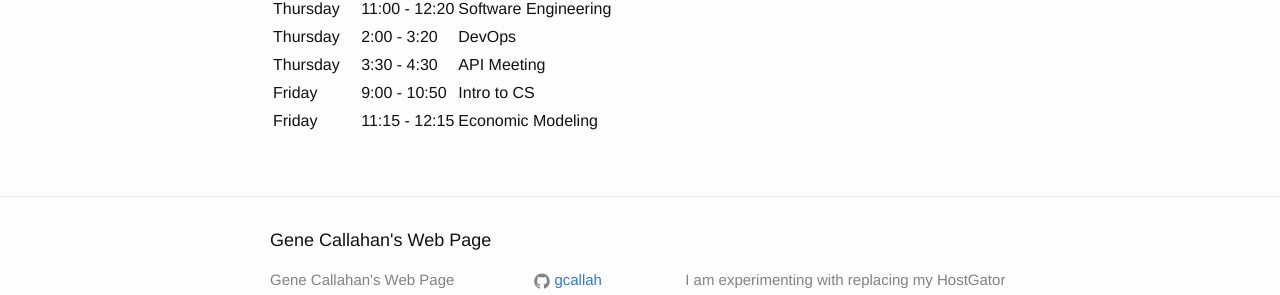
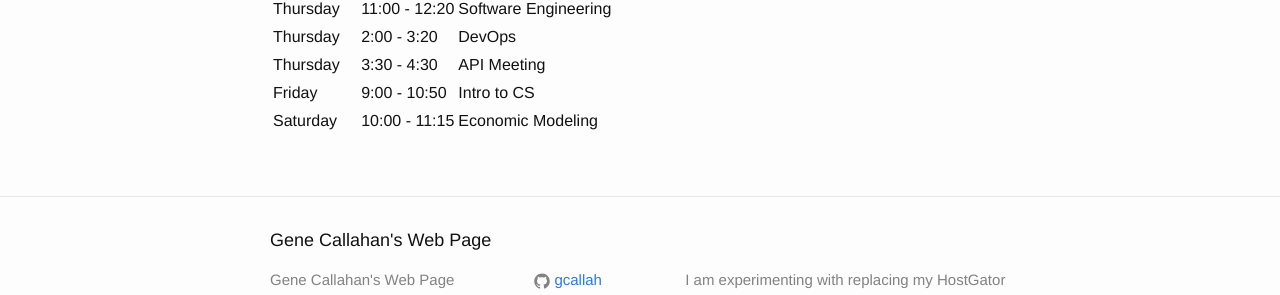
Before and after one commit to gcallah/gcallah.github.io, a Jekyll site: the page built from Spring2021.md, in a window 1280 px wide. Shown: the part 401-696 px from the top of the page. Built offline with Jekyll 4.4.1, drawn with Linux system fonts in a browser that asks for light colours; our own code applies the rules of GitHub Pages for plain Markdown files.

Commit message:
Changed econ modeling to Saturday.

```diff
--- a/Spring2021.md
+++ b/Spring2021.md
@@ -11,4 +11,4 @@
 | Thursday  | 2:00 - 3:20   | DevOps |
 | Thursday  | 3:30 - 4:30   | API Meeting |
 | Friday    | 9:00 - 10:50  | Intro to CS |
-| Friday    | 11:15 - 12:15 | Economic Modeling |
+| Saturday  | 10:00 - 11:15 | Economic Modeling |
```
